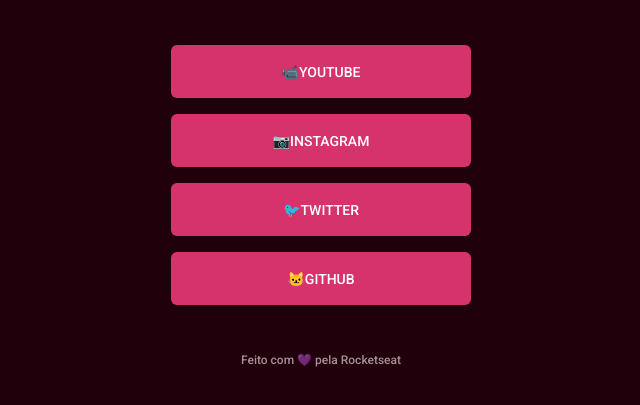
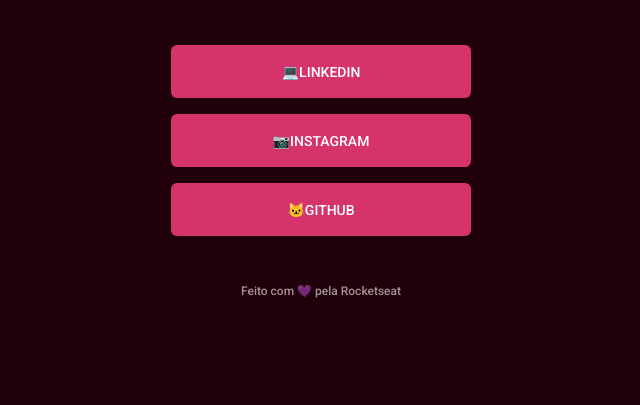
Before and after one commit to MuriloAColucci/maratona-exporer-2, a plain HTML site: page index.html in a window 1280 px wide. Shown: the part 299-704 px from the top of the page, without its empty margins (319-959 px from the left). Drawn offline with Linux system fonts and the light colour scheme.

Commit message:
Alterações nos links

```diff
--- a/index.html
+++ b/index.html
@@ -20,13 +20,10 @@
 
         <ul>
             <li>
-                <a href="https://www.youtube.com/c/RocketSeat" target="_blank">📹Youtube</a>
+                <a href="https://www.linkedin.com/in/murilo-afonso-colucci-2868281ab/" target="_blank">💻Linkedin</a>
             </li>
             <li>
                 <a href="https://www.instagram.com/midirilo/" target="_blank">📷Instagram</a>
-            </li>
-            <li>
-                <a href="https://twitter.com/rocketseat" target="_blank">🐦Twitter</a>
             </li>
             <li>
                 <a href="https://github.com/MuriloAColucci" target="_blank">🐱Github</a>
```
